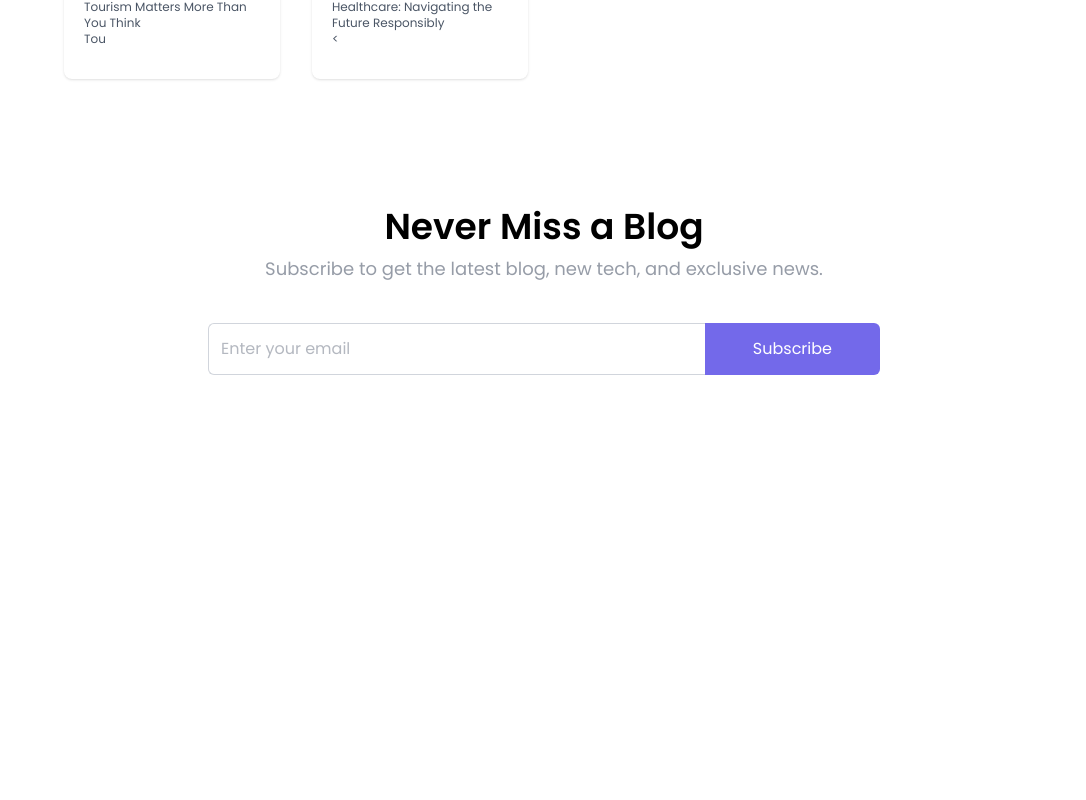
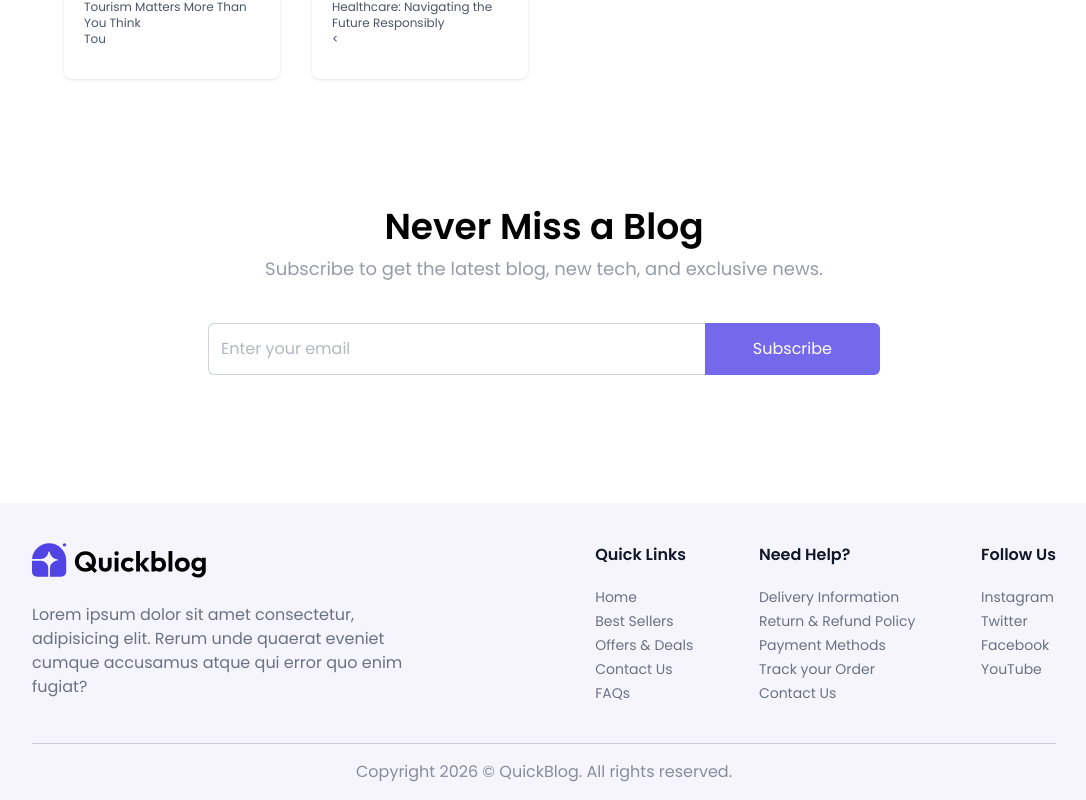
Before and after one commit to subhajitojha671/QuickBlog, a React (Vite) app in the folder client/: page / in a window 1280 px wide. Shown: the part 1676-2476 px from the top of the page, without its empty margins (96-1182 px from the left). Before the commit the page ends 2179 px from the top, so only its background shows below. Built offline with nearby package versions, Linux system fonts and the light colour scheme.

Commit message:
create Footer.jsx

```diff
--- /dev/null
+++ b/client/src/components/Footer.jsx
@@ -0,0 +1,73 @@
+import React from 'react'
+
+// Import assets (logo, images, etc.)
+import { assets } from '../assets/assets'
+
+// Import footer data (sections like Company, Support, etc.)
+import { footer_data } from '../assets/assets';
+
+const Footer = () => {
+  return (
+    // Main container with padding and background color
+    <div className='px-6 md:px-16 lg:px-24 xl:px-32 bg-primary/5'>
+
+      {/* Top section of footer */}
+      <div className='flex flex-col md:flex-row items-start justify-between gap-10 py-10 border-b border-gray-500/30 text-gray-500'>
+
+        {/* Left side: Logo + Description */}
+        <div>
+          {/* Logo image */}
+          <img src={assets.logo} alt="logo" className='w-32 sm:w-44' />
+
+          {/* Description text */}
+          <p className='max-w-[410px] mt-6'>
+            Lorem ipsum dolor sit amet consectetur, adipisicing elit.
+            Rerum unde quaerat eveniet cumque accusamus atque qui error quo enim fugiat?
+          </p>
+        </div>
+
+        {/* Right side: Footer links sections */}
+        <div className='flex flex-wrap justify-between w-full md:w-[45%] gap-5'>
+
+          {/* Loop through footer_data */}
+          {footer_data.map((section, index) => (
+
+            // Each section (like Company, Support)
+            <div key={index}>
+
+              {/* Section title */}
+              <h3 className='font-semibold text-base text-gray-900 md:mb-5 mb-2'>
+                {section.title}
+              </h3>
+
+              {/* Links list */}
+              <ul className='text-sm space-y-1'>
+
+                {/* Loop through links inside each section */}
+                {section.links.map((link, i) => (
+                  <li key={i}>
+
+                    {/* Link item */}
+                    <a href='#' className='hover:underline transition'>
+                      {link}
+                    </a>
+                  </li>
+                ))}
+              </ul>
+
+            </div>
+          ))}
+        </div>
+
+      </div>
+
+      {/* Bottom copyright section */}
+      <p className='py-4 text-center text-sm md:text-base text-gray-500/80'>
+        Copyright 2026 © QuickBlog. All rights reserved.
+      </p>
+
+    </div>
+  )
+}
+
+export default Footer
--- a/client/src/pages/Home.jsx
+++ b/client/src/pages/Home.jsx
@@ -3,6 +3,7 @@
 import Header from '../components/Header'
 import BlogList from '../components/BlogList'
 import NewsLatter from '../components/NewsLatter'
+import Footer from '../components/Footer'
 
 const Home = () => {
   return (
@@ -11,6 +12,7 @@
       <Header/>
       <BlogList/>
       <NewsLatter/>
+      <Footer/>
 
     </>
   )
```
